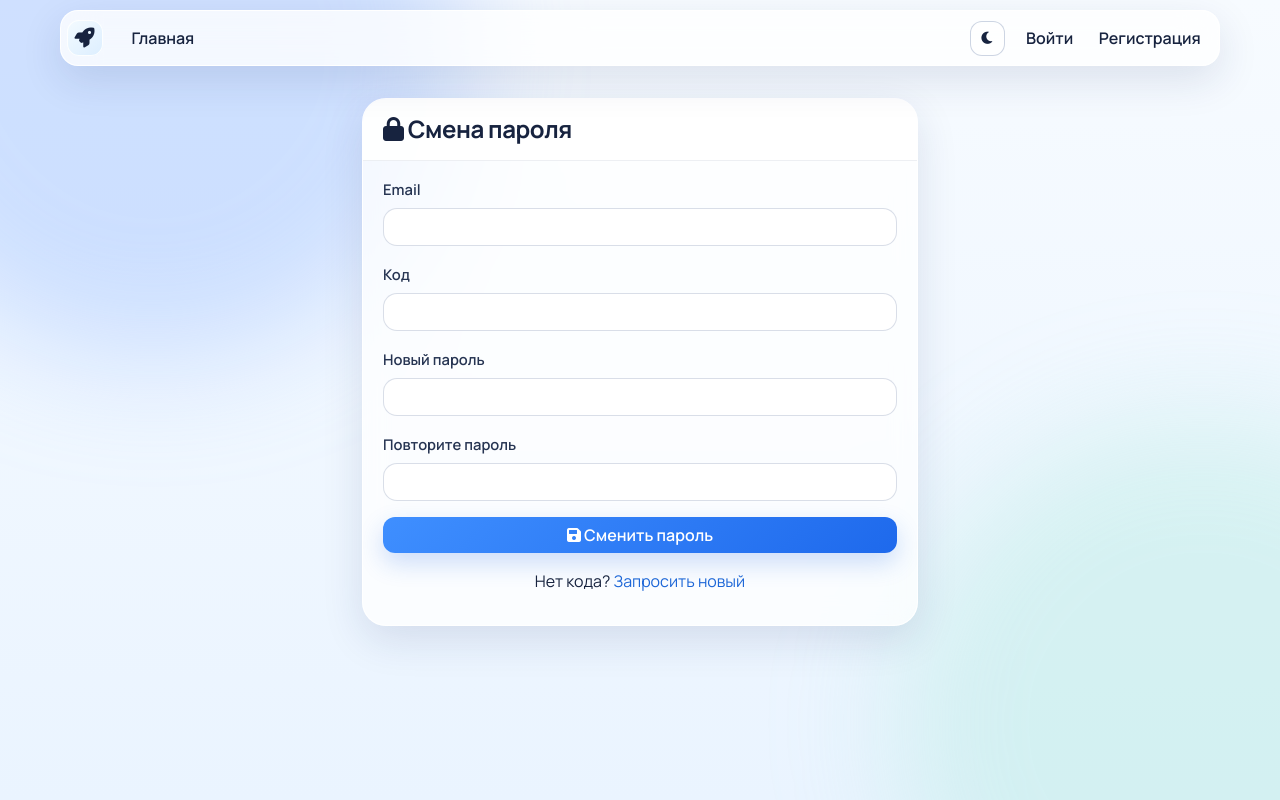
After one commit to p2p-arbitrage-pro/Pshensvozzz, a Flask app: page /password-reset/confirm in a window 1280 px wide. The commit adds this page. Run offline with Flask 3, Linux system fonts and the light colour scheme.

Commit message:
Add password reset flow and stable data storage

```diff
--- a/PythonProject2/app.py
+++ b/PythonProject2/app.py
@@ -26,7 +26,7 @@ login_manager.init_app(app)
 login_manager.login_view = 'login'
 login_manager.login_message = 'Пожалуйста, войдите для доступа к этой странице.'
 
-UPLOAD_ROOT = os.path.join(app.instance_path, "uploads")
+UPLOAD_ROOT = app.config.get("UPLOAD_ROOT") or os.path.join(app.instance_path, "uploads")
 FILES_DIR = os.path.join(UPLOAD_ROOT, "files")
 VIDEOS_DIR = os.path.join(UPLOAD_ROOT, "videos")
 os.makedirs(FILES_DIR, exist_ok=True)
@@ -36,6 +36,8 @@ ALLOWED_FILE_EXTS = {"pdf", "doc", "docx", "ppt", "pptx", "odp", "txt", "zip"}
 ALLOWED_VIDEO_EXTS = {"mp4", "webm", "mov"}
 VERIFICATION_TTL_MIN_SECONDS = 444
 VERIFICATION_TTL_MAX_SECONDS = 1488
+PASSWORD_RESET_TTL_SECONDS = 900
+PASSWORD_RESET_RESEND_SECONDS = 60
 REMINDER_DAYS_BEFORE = 3
 
 MONTH_LABELS_RU = [
@@ -210,6 +212,27 @@ def _send_verification_email(user):
     if not sent:
         app.logger.warning("Verification code for %s: %s", user.email, code)
     return sent, code, ttl_seconds
+
+
+def _issue_password_reset_code(user):
+    code = f"{secrets.randbelow(1_000_000):06d}"
+    user.password_reset_code = code
+    user.password_reset_expires_at = datetime.utcnow() + timedelta(seconds=PASSWORD_RESET_TTL_SECONDS)
+    user.password_reset_sent_at = datetime.utcnow()
+    return code, PASSWORD_RESET_TTL_SECONDS
+
+
+def _announce_password_reset_code(user, code, ttl_seconds):
+    message = f"Код смены пароля для {user.email}: {code} (TTL {ttl_seconds}s)"
+    app.logger.warning(message)
+    print(message)
+
+
+def _send_password_reset_code(user):
+    code, ttl_seconds = _issue_password_reset_code(user)
+    db.session.commit()
+    _announce_password_reset_code(user, code, ttl_seconds)
+    return code, ttl_seconds
 
 
 def verified_required(view):
@@ -924,6 +947,86 @@ def resend_verification_email():
     return redirect(url_for('verify_email'))
 
 
+@app.route('/password-reset', methods=['GET', 'POST'])
+def password_reset_request():
+    email_prefill = request.args.get('email', '').strip()
+    if current_user.is_authenticated and current_user.email and not email_prefill:
+        email_prefill = current_user.email
+
+    if request.method == 'POST':
+        email = request.form.get('email', '').strip()
+        if not email:
+            flash('Введите email.', 'error')
+            return redirect(url_for('password_reset_request'))
+
+        user = User.query.filter(func.lower(User.email) == email.lower()).first()
+        if not user:
+            flash('Пользователь с таким email не найден.', 'error')
+            return redirect(url_for('password_reset_request'))
+
+        if user.password_reset_sent_at:
+            elapsed = datetime.utcnow() - user.password_reset_sent_at
+            if elapsed < timedelta(seconds=PASSWORD_RESET_RESEND_SECONDS):
+                flash('Подождите минуту перед повторной отправкой.', 'error')
+                return redirect(url_for('password_reset_request'))
+
+        _send_password_reset_code(user)
+        flash('Код для смены пароля выведен в консоль сервера.', 'success')
+        return redirect(url_for('password_reset_confirm', email=email))
+
+    return render_template('password_reset_request.html', email_prefill=email_prefill)
+
+
+@app.route('/password-reset/confirm', methods=['GET', 'POST'])
+def password_reset_confirm():
+    email_prefill = request.args.get('email', '').strip()
+
+    if request.method == 'POST':
+        email = request.form.get('email', '').strip()
+        code = request.form.get('code', '').strip()
+        password = request.form.get('password', '')
+        password_confirm = request.form.get('password_confirm', '')
+
+        if not email or not code or not password or not password_confirm:
+            flash('Заполните все поля.', 'error')
+            return redirect(url_for('password_reset_confirm', email=email))
+
+        if password != password_confirm:
+            flash('Пароли не совпадают.', 'error')
+            return redirect(url_for('password_reset_confirm', email=email))
+
+        user = User.query.filter(func.lower(User.email) == email.lower()).first()
+        if not user:
+            flash('Пользователь не найден.', 'error')
+            return redirect(url_for('password_reset_confirm'))
+
+        if not user.password_reset_code or not user.password_reset_expires_at:
+            flash('Код не найден. Запросите новый.', 'error')
+            return redirect(url_for('password_reset_request'))
+
+        if datetime.utcnow() > user.password_reset_expires_at:
+            user.password_reset_code = None
+            user.password_reset_expires_at = None
+            user.password_reset_sent_at = None
+            db.session.commit()
+            flash('Срок действия кода истёк. Запросите новый.', 'error')
+            return redirect(url_for('password_reset_request'))
+
+        if code != user.password_reset_code:
+            flash('Неверный код.', 'error')
+            return redirect(url_for('password_reset_confirm', email=email))
+
+        user.set_password(password)
+        user.password_reset_code = None
+        user.password_reset_expires_at = None
+        user.password_reset_sent_at = None
+        db.session.commit()
+        flash('Пароль успешно изменён. Войдите снова.', 'success')
+        return redirect(url_for('login'))
+
+    return render_template('password_reset_confirm.html', email_prefill=email_prefill)
+
+
 @app.route('/register', methods=['GET', 'POST'])
 def register():
     if current_user.is_authenticated:
@@ -1040,6 +1143,15 @@ with app.app_context():
         if 'email_verification_sent_at' not in columns:
             db.session.execute(text('ALTER TABLE user ADD COLUMN email_verification_sent_at DATETIME'))
             db.session.commit()
+        if 'password_reset_code' not in columns:
+            db.session.execute(text('ALTER TABLE user ADD COLUMN password_reset_code VARCHAR(12)'))
+            db.session.commit()
+        if 'password_reset_expires_at' not in columns:
+            db.session.execute(text('ALTER TABLE user ADD COLUMN password_reset_expires_at DATETIME'))
+            db.session.commit()
+        if 'password_reset_sent_at' not in columns:
+            db.session.execute(text('ALTER TABLE user ADD COLUMN password_reset_sent_at DATETIME'))
+            db.session.commit()
         db.session.execute(
             text("UPDATE user SET is_admin = CASE WHEN lower(username) = 'admin' THEN 1 ELSE 0 END")
         )
--- a/PythonProject2/models.py
+++ b/PythonProject2/models.py
@@ -18,6 +18,9 @@ class User(UserMixin, db.Model):
     email_verification_code = db.Column(db.String(12))
     email_verification_expires_at = db.Column(db.DateTime)
     email_verification_sent_at = db.Column(db.DateTime)
+    password_reset_code = db.Column(db.String(12))
+    password_reset_expires_at = db.Column(db.DateTime)
+    password_reset_sent_at = db.Column(db.DateTime)
 
     def set_password(self, password):
         self.password_hash = generate_password_hash(password)
--- a/PythonProject2/templates/login.html
+++ b/PythonProject2/templates/login.html
@@ -31,6 +31,7 @@
                 </form>
                 <div class="text-center mt-3">
                     <p>Нет аккаунта? <a href="{{ url_for('register') }}">Зарегистрируйтесь</a></p>
+                    <p><a href="{{ url_for('password_reset_request') }}">Забыли пароль?</a></p>
                 </div>
             </div>
         </div>
--- /dev/null
+++ b/PythonProject2/templates/password_reset_confirm.html
@@ -0,0 +1,43 @@
+{% extends "base.html" %}
+
+{% block title %}Смена пароля{% endblock %}
+
+{% block content %}
+<div class="row justify-content-center">
+    <div class="col-md-6">
+        <div class="card">
+            <div class="card-header">
+                <h4 class="card-title mb-0">
+                    <i class="fas fa-lock"></i> Смена пароля
+                </h4>
+            </div>
+            <div class="card-body">
+                <form method="POST">
+                    <div class="mb-3">
+                        <label for="email" class="form-label">Email</label>
+                        <input type="email" class="form-control" id="email" name="email" value="{{ email_prefill or '' }}" required>
+                    </div>
+                    <div class="mb-3">
+                        <label for="code" class="form-label">Код</label>
+                        <input type="text" class="form-control" id="code" name="code" inputmode="numeric" autocomplete="one-time-code" required>
+                    </div>
+                    <div class="mb-3">
+                        <label for="password" class="form-label">Новый пароль</label>
+                        <input type="password" class="form-control" id="password" name="password" required>
+                    </div>
+                    <div class="mb-3">
+                        <label for="password_confirm" class="form-label">Повторите пароль</label>
+                        <input type="password" class="form-control" id="password_confirm" name="password_confirm" required>
+                    </div>
+                    <button type="submit" class="btn btn-primary w-100">
+                        <i class="fas fa-save"></i> Сменить пароль
+                    </button>
+                </form>
+                <div class="text-center mt-3">
+                    <p>Нет кода? <a href="{{ url_for('password_reset_request') }}">Запросить новый</a></p>
+                </div>
+            </div>
+        </div>
+    </div>
+</div>
+{% endblock %}
--- a/PythonProject2/templates/profile.html
+++ b/PythonProject2/templates/profile.html
@@ -73,9 +73,9 @@
                     <button class="btn btn-outline-primary">
                         <i class="fas fa-edit"></i> Редактировать профиль
                     </button>
-                    <button class="btn btn-outline-secondary">
+                    <a class="btn btn-outline-secondary" href="{{ url_for('password_reset_request', email=user.email) }}">
                         <i class="fas fa-key"></i> Сменить пароль
-                    </button>
+                    </a>
                 </div>
             </div>
         </div>
```
Also changed, not shown: PythonProject2/config.py (+22 -2 lines), PythonProject2/templates/password_reset_request.html (added, +32 -0 lines).
